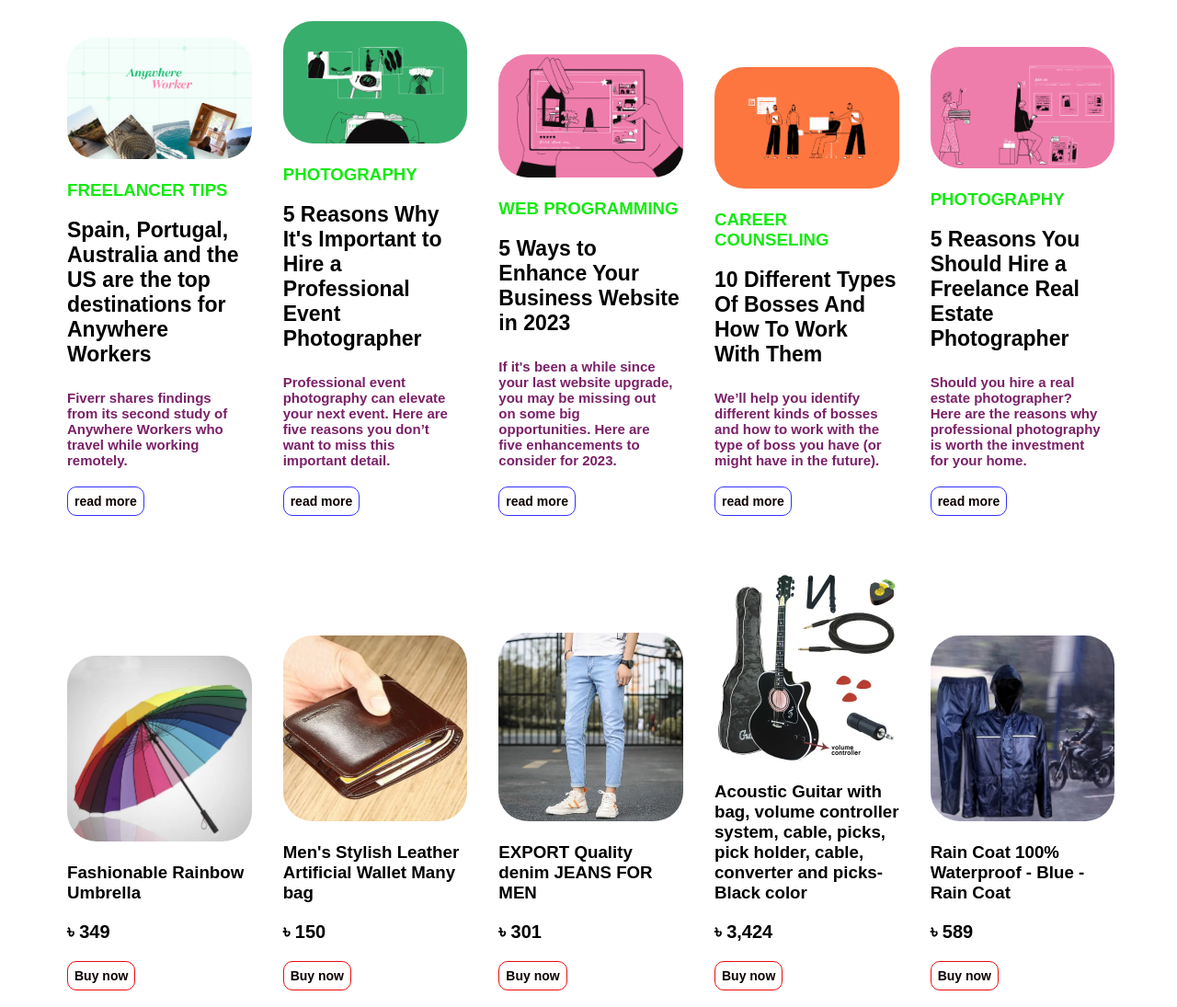
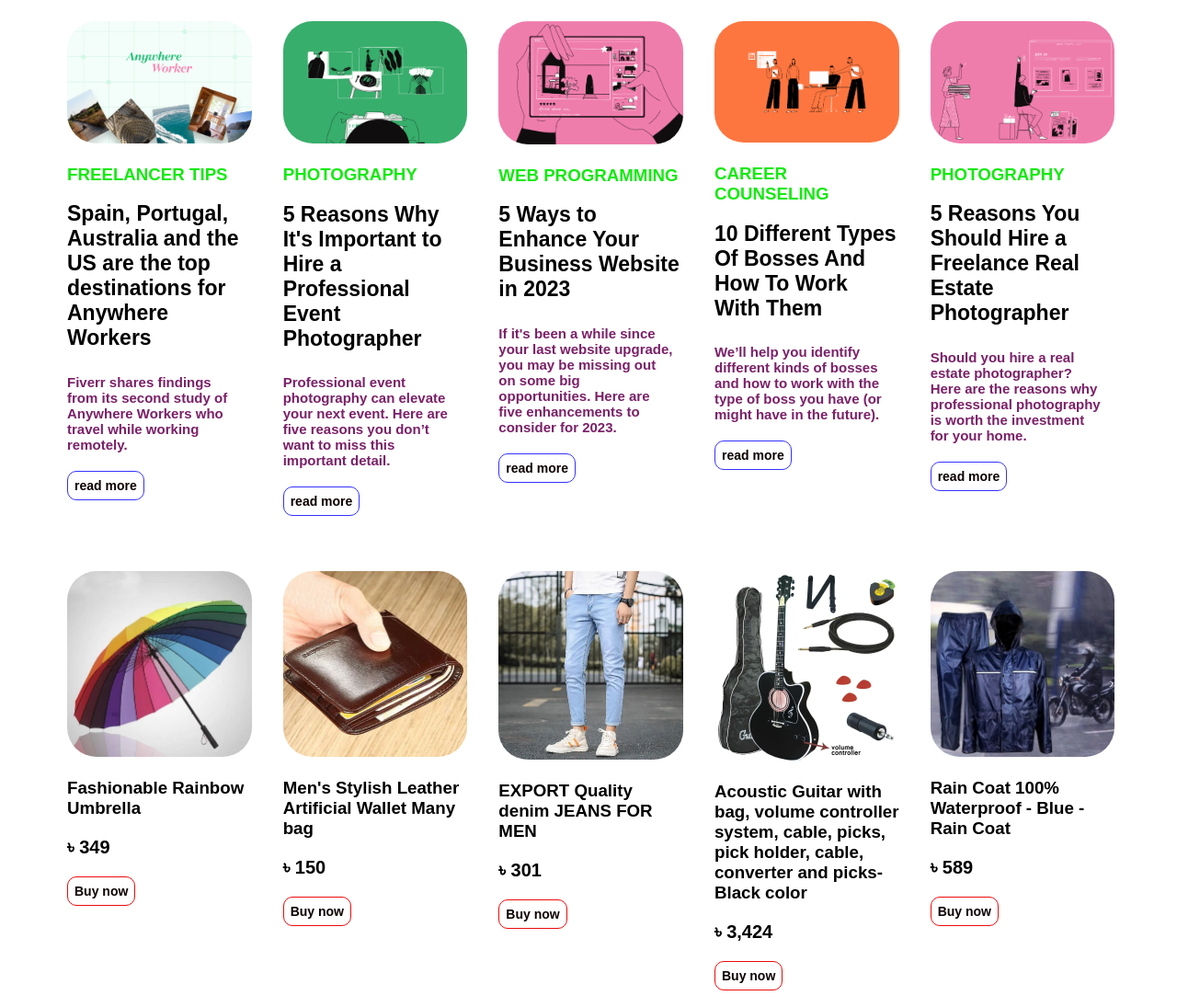
Before and after one commit to riponsikderdev/css-hw-1, a plain HTML site: page index.html in a window 1280 px wide. Shown: the top 1095 px of the page at 92% size. Drawn offline with Linux system fonts and the light colour scheme.

Commit message:
style.css

```diff
--- a/css/style.css
+++ b/css/style.css
@@ -1,4 +1,7 @@
 /* blog 1 start */
+.allbox {vertical-align: top;
+
+}
 .blog1 {
     width: auto;
     margin-left: 50px;
```
